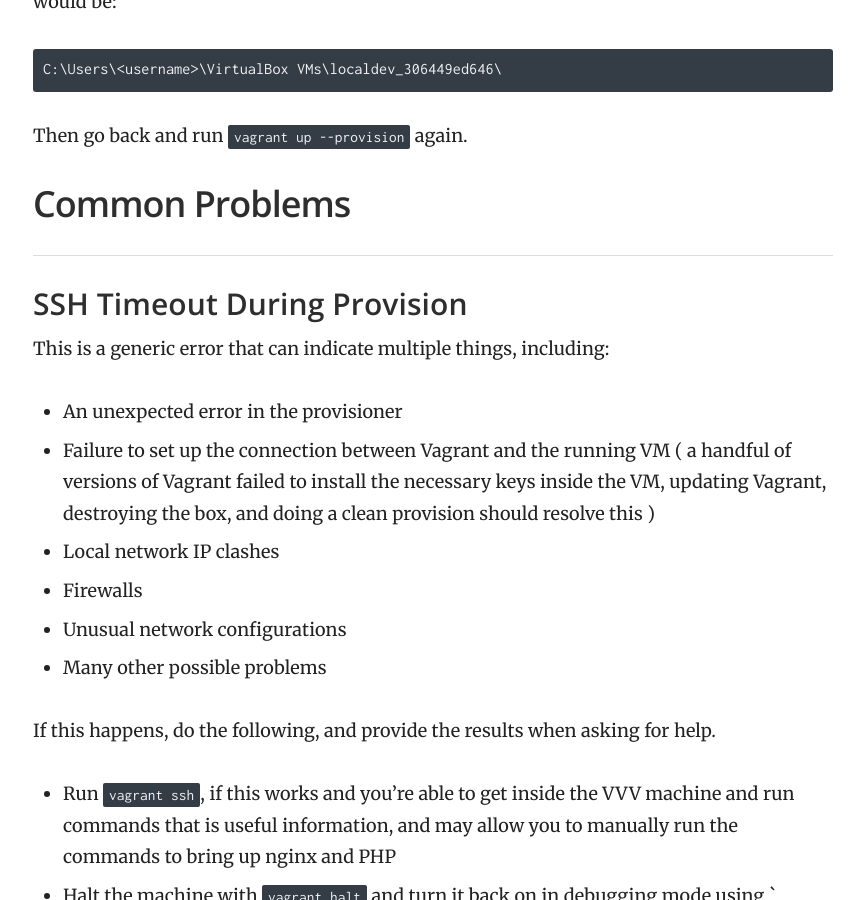
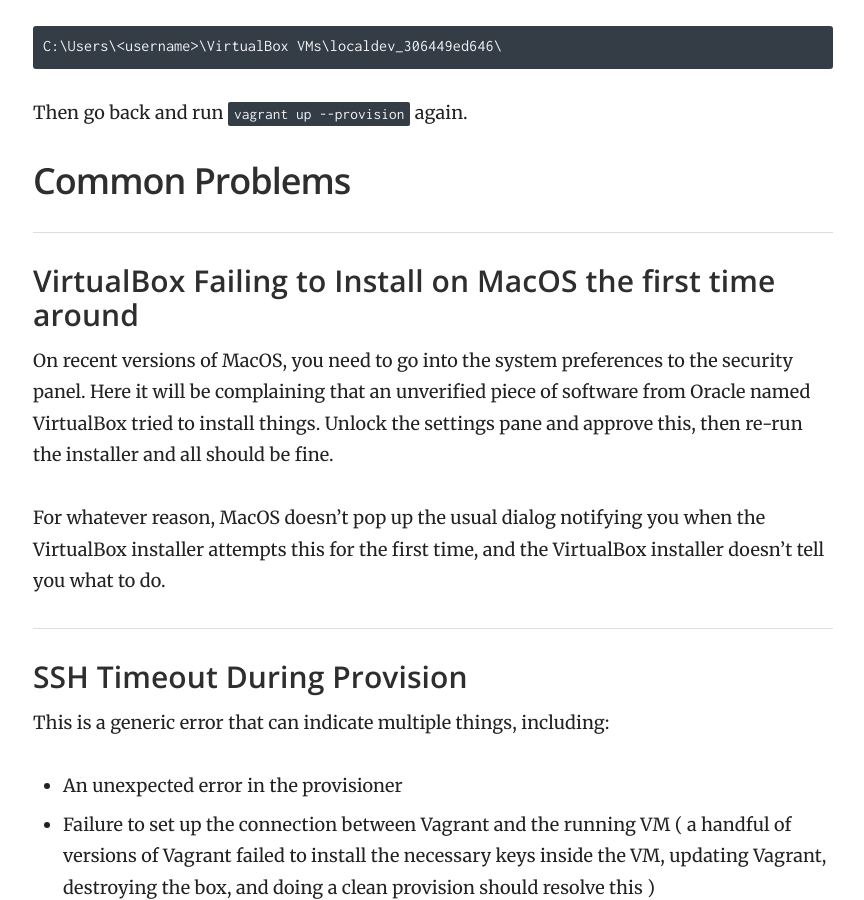
Before and after one commit to Varying-Vagrant-Vagrants/varyingvagrantvagrants.org, a Jekyll site: the page built from docs/en-US/troubleshooting/index.md, in a window 1280 px wide and 900 px high, scrolled down 1671 px. Shown: the whole window, without its empty margins (357-1221 px from the left). Built offline with Jekyll 4.4.1, drawn with Linux system fonts in a browser that asks for light colours; some of the changed text lies outside the part shown.

Commit message:
Removed the triggers install step and adds a note about installing VBox on MacOS
Fixes https://github.com/Varying-Vagrant-Vagrants/VVV/issues/1742

```diff
--- a/docs/en-US/troubleshooting/index.md
+++ b/docs/en-US/troubleshooting/index.md
@@ -62,6 +61,12 @@ Delete the folder name that matches the path in error above. In the example abov
 Then go back and run `vagrant up --provision` again.
 
 ## Common Problems
+
+### VirtualBox Failing to Install on MacOS the first time around
+
+On recent versions of MacOS, you need to go into the system preferences to the security panel. Here it will be complaining that an unverified piece of software from Oracle named VirtualBox tried to install things. Unlock the settings pane and approve this, then re-run the installer and all should be fine.
+
+For whatever reason, MacOS doesn't pop up the usual dialog notifying you when the VirtualBox installer attempts this for the first time, and the VirtualBox installer doesn't tell you what to do.
 
 ### SSH Timeout During Provision
 
```
Also changed, not shown: other parts of docs/en-US/troubleshooting/index.md (+0 -1 lines).
